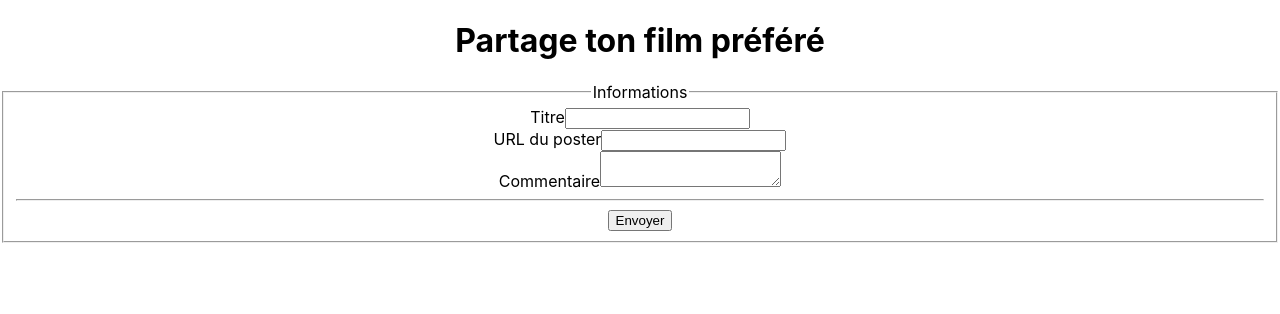
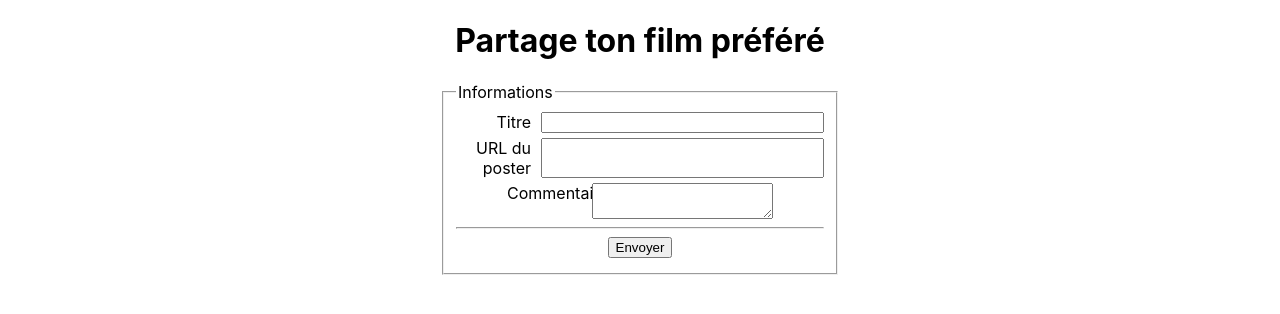
Before and after one commit to thmsbnrd/react-movie-post, a React (Create React App) app: page / in a window 1280 px wide. Shown: the top 314 px of the page. Built offline with nearby package versions, Linux system fonts and the light colour scheme.

Commit message:
styled FormMovie

```diff
--- a/src/App.css
+++ b/src/App.css
@@ -28,6 +28,33 @@
   color: #61dafb;
 }
 
+.FormMovie {
+  width: 400px;
+  margin: 0 auto;
+  text-align: left;
+}
+
+.FormMovie h1 {
+  text-align: center;
+}
+
+.FormMovie .form-data {
+  display: flex;
+  justify-content: center;
+  margin: 5px 0;
+}
+
+.FormMovie .form-data label {
+  display: inline-block;
+  width: 75px;
+  margin-right: 10px;
+  text-align: right;
+}
+
+.FormMovie .form-data input:not([type="submit"]) {
+  flex-grow: 1;
+}
+
 @keyframes App-logo-spin {
   from {
     transform: rotate(0deg);
```
